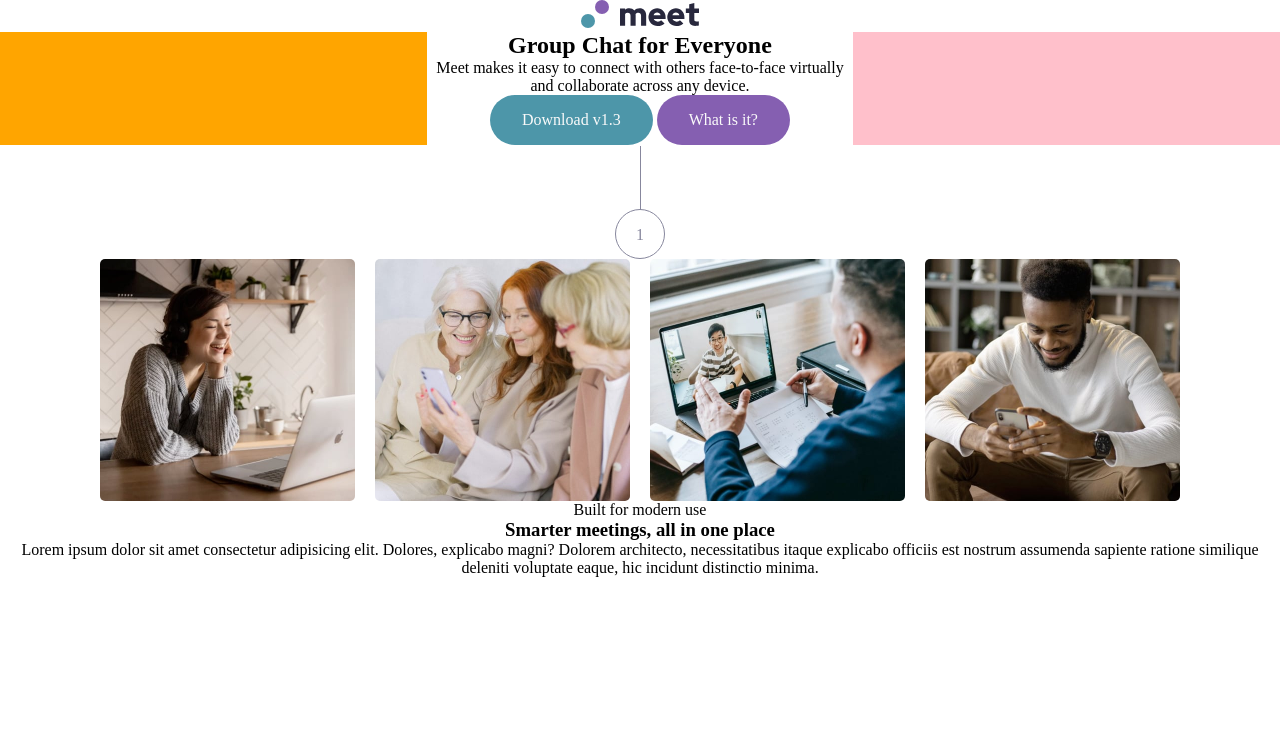
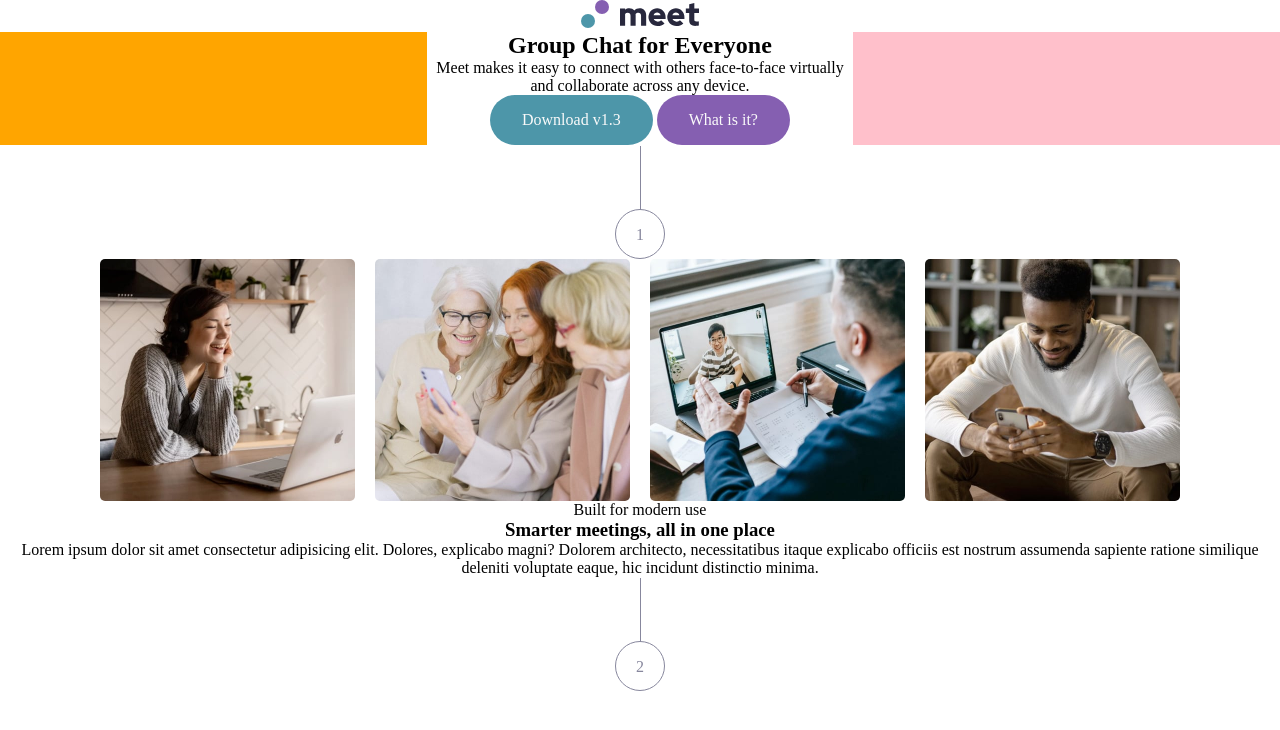
Before and after one commit to nlukic97/zadatak_2, a website: page starter-code/index.html in a window 1280 px wide. Drawn offline with Linux system fonts and the light colour scheme.

Commit message:
circle line 2

```diff
--- a/starter-code/index.html
+++ b/starter-code/index.html
@@ -46,8 +46,10 @@
   <section class="text-center">
     <div><span>Built for modern use</span></div>
     <h3>Smarter meetings, all in one place</h2>
-    <p>Lorem ipsum dolor sit amet consectetur adipisicing elit. Dolores, explicabo magni? Dolorem architecto, necessitatibus itaque explicabo officiis est nostrum assumenda sapiente ratione similique deleniti voluptate eaque, hic incidunt distinctio minima.</p>
-  </section>
+      <p>Lorem ipsum dolor sit amet consectetur adipisicing elit. Dolores, explicabo magni? Dolorem architecto, necessitatibus itaque explicabo officiis est nostrum assumenda sapiente ratione similique deleniti voluptate eaque, hic incidunt distinctio minima.</p>
+    </section>
 
+    <!-- circle line component -->
+    <div class="circle-line" data-number='2'></div>
 </body>
 </html>
```
